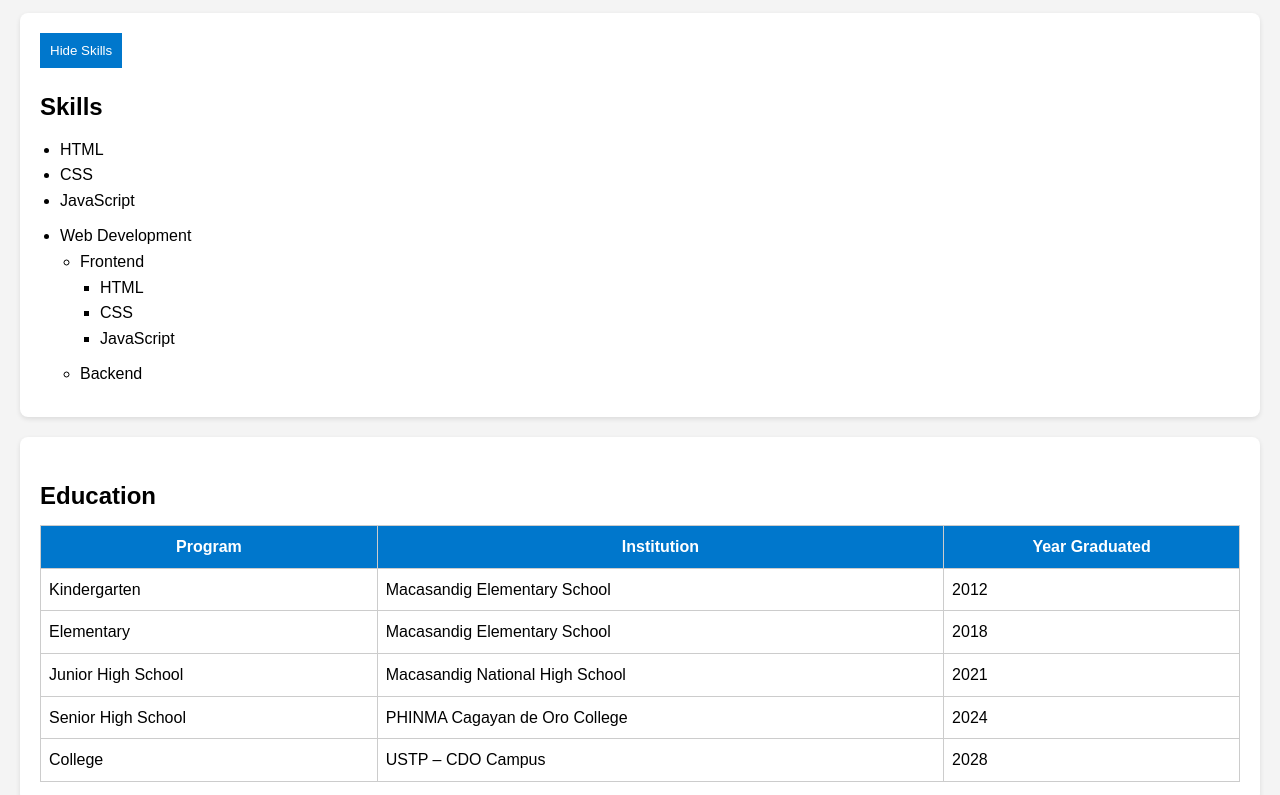
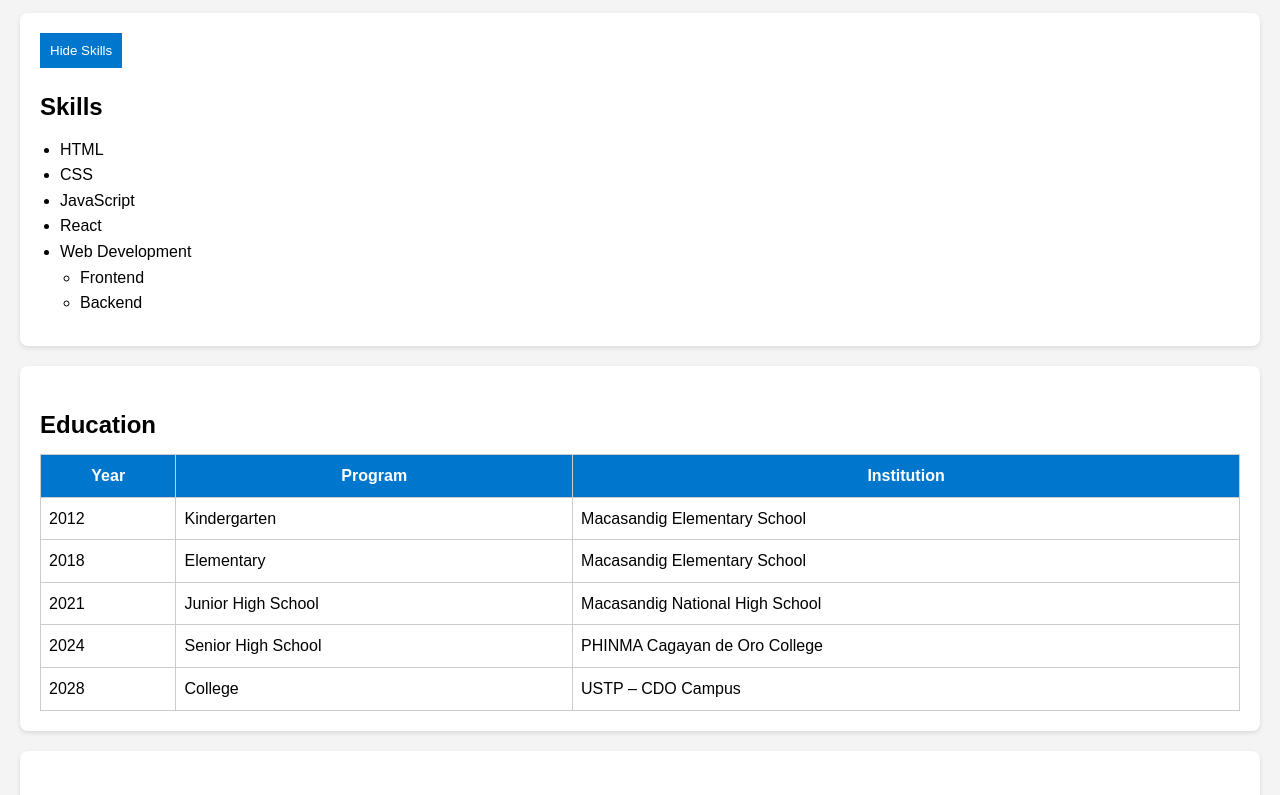
Before and after one commit to bugtongisaiahgabrille-ai/MODULE2-WSAT-HTML, a React (Vite) app in the folder personal-cv-react/: page / in a window 1280 px wide. Shown: the part 620-1415 px from the top of the page. Built offline with nearby package versions, Linux system fonts and the light colour scheme.

Commit message:
WSAT-M6: Enhanced React CV with props and dynamic rendering

```diff
--- a/personal-cv-react/src/App.jsx
+++ b/personal-cv-react/src/App.jsx
@@ -7,6 +7,27 @@ import Contact from "./components/Contact";
 
 function App() {
   const [darkMode, setDarkMode] = useState(false);
+
+  // Skills data
+  const skills = [
+    "HTML",
+    "CSS",
+    "JavaScript",
+    "React",
+    {
+      name: "Web Development",
+      subSkills: ["Frontend", "Backend"]
+    }
+  ];
+
+  // Education data
+  const education = [
+    { year: "2012", program: "Kindergarten", school: "Macasandig Elementary School" },
+    { year: "2018", program: "Elementary", school: "Macasandig Elementary School" },
+    { year: "2021", program: "Junior High School", school: "Macasandig National High School" },
+    { year: "2024", program: "Senior High School", school: "PHINMA Cagayan de Oro College" },
+    { year: "2028", program: "College", school: "USTP – CDO Campus" }
+  ];
 
   useEffect(() => {
     if (darkMode) {
@@ -26,8 +47,8 @@ function App() {
 
       <Header />
       <About />
-      <Skills />
-      <Education />
+      <Skills skills={skills} />
+      <Education education={education} />
       <Contact />
     </>
   );
--- a/personal-cv-react/src/components/Contact.jsx
+++ b/personal-cv-react/src/components/Contact.jsx
@@ -1,21 +1,20 @@
 import { useState } from "react";
 
 function Contact() {
-  const [message, setMessage] = useState(""); // to display feedback message
+  const [name, setName] = useState("");
+  const [email, setEmail] = useState("");
+  const [messageText, setMessageText] = useState("");
+  const [feedback, setFeedback] = useState("");
 
   const handleSubmit = (e) => {
-    e.preventDefault(); // prevent page reload
-
-    const name = e.target.name.value.trim();
-    const email = e.target.email.value.trim();
-    const messageText = e.target.message.value.trim();
-
+    e.preventDefault();
     if (!name || !email || !messageText) {
-      setMessage("Please fill all fields");
+      setFeedback("Please fill all fields");
     } else {
-      setMessage("The message has been sent");
-      // Optionally clear the form
-      e.target.reset();
+      setFeedback(`Thank you ${name}! Your message has been sent.`);
+      setName("");
+      setEmail("");
+      setMessageText("");
     }
   };
 
@@ -23,12 +22,26 @@ function Contact() {
     <section className="card">
       <h2>Contact Me</h2>
       <form onSubmit={handleSubmit}>
-        <input type="text" id="name" name="name" placeholder="Name" />
-        <input type="email" id="email" name="email" placeholder="Email" />
-        <textarea id="message" name="message" placeholder="Message"></textarea>
-        <button type="submit" id="submitBtn">Send</button>
+        <input
+          type="text"
+          placeholder="Name"
+          value={name}
+          onChange={(e) => setName(e.target.value)}
+        />
+        <input
+          type="email"
+          placeholder="Email"
+          value={email}
+          onChange={(e) => setEmail(e.target.value)}
+        />
+        <textarea
+          placeholder="Message"
+          value={messageText}
+          onChange={(e) => setMessageText(e.target.value)}
+        ></textarea>
+        <button type="submit">Send</button>
       </form>
-      {message && <p>{message}</p>}
+      {feedback && <p>{feedback}</p>}
     </section>
   );
 }
--- a/personal-cv-react/src/components/Education.jsx
+++ b/personal-cv-react/src/components/Education.jsx
@@ -1,41 +1,23 @@
-function Education() {
+function Education({ education }) {
   return (
     <section className="card">
       <h2>Education</h2>
       <table>
         <thead>
           <tr>
+            <th>Year</th>
             <th>Program</th>
             <th>Institution</th>
-            <th>Year Graduated</th>
           </tr>
         </thead>
         <tbody>
-          <tr>
-            <td>Kindergarten</td>
-            <td>Macasandig Elementary School</td>
-            <td>2012</td>
-          </tr>
-          <tr>
-            <td>Elementary</td>
-            <td>Macasandig Elementary School</td>
-            <td>2018</td>
-          </tr>
-          <tr>
-            <td>Junior High School</td>
-            <td>Macasandig National High School</td>
-            <td>2021</td>
-          </tr>
-          <tr>
-            <td>Senior High School</td>
-            <td>PHINMA Cagayan de Oro College</td>
-            <td>2024</td>
-          </tr>
-          <tr>
-            <td>College</td>
-            <td>USTP – CDO Campus</td>
-            <td>2028</td>
-          </tr>
+          {education.map((item, index) => (
+            <tr key={index}>
+              <td>{item.year}</td>
+              <td>{item.program}</td>
+              <td>{item.school}</td>
+            </tr>
+          ))}
         </tbody>
       </table>
     </section>
--- a/personal-cv-react/src/components/Skills.jsx
+++ b/personal-cv-react/src/components/Skills.jsx
@@ -1,6 +1,6 @@
 import { useState } from "react";
 
-function Skills() {
+function Skills({ skills }) {
   const [visible, setVisible] = useState(true);
 
   return (
@@ -12,28 +12,25 @@ function Skills() {
       {visible && (
         <>
           <h2>Skills</h2>
-
           <ul>
-            <li>HTML</li>
-            <li>CSS</li>
-            <li>JavaScript</li>
-          </ul>
-
-          <ul>
-            <li>
-              Web Development
-              <ul>
-                <li>
-                  Frontend
-                  <ul>
-                    <li>HTML</li>
-                    <li>CSS</li>
-                    <li>JavaScript</li>
-                  </ul>
-                </li>
-                <li>Backend</li>
-              </ul>
-            </li>
+            {skills.map((skill, index) => (
+              <li key={index}>
+                {typeof skill === "string" ? (
+                  skill
+                ) : (
+                  <>
+                    {skill.name}
+                    {skill.subSkills && (
+                      <ul>
+                        {skill.subSkills.map((sub, subIndex) => (
+                          <li key={subIndex}>{sub}</li>
+                        ))}
+                      </ul>
+                    )}
+                  </>
+                )}
+              </li>
+            ))}
           </ul>
         </>
       )}
```
Also changed, not shown: personal-cv-react/src/components/Card.jsx (added, +10 -0 lines), 1 other file (tests, documents, lock files or other folders).
